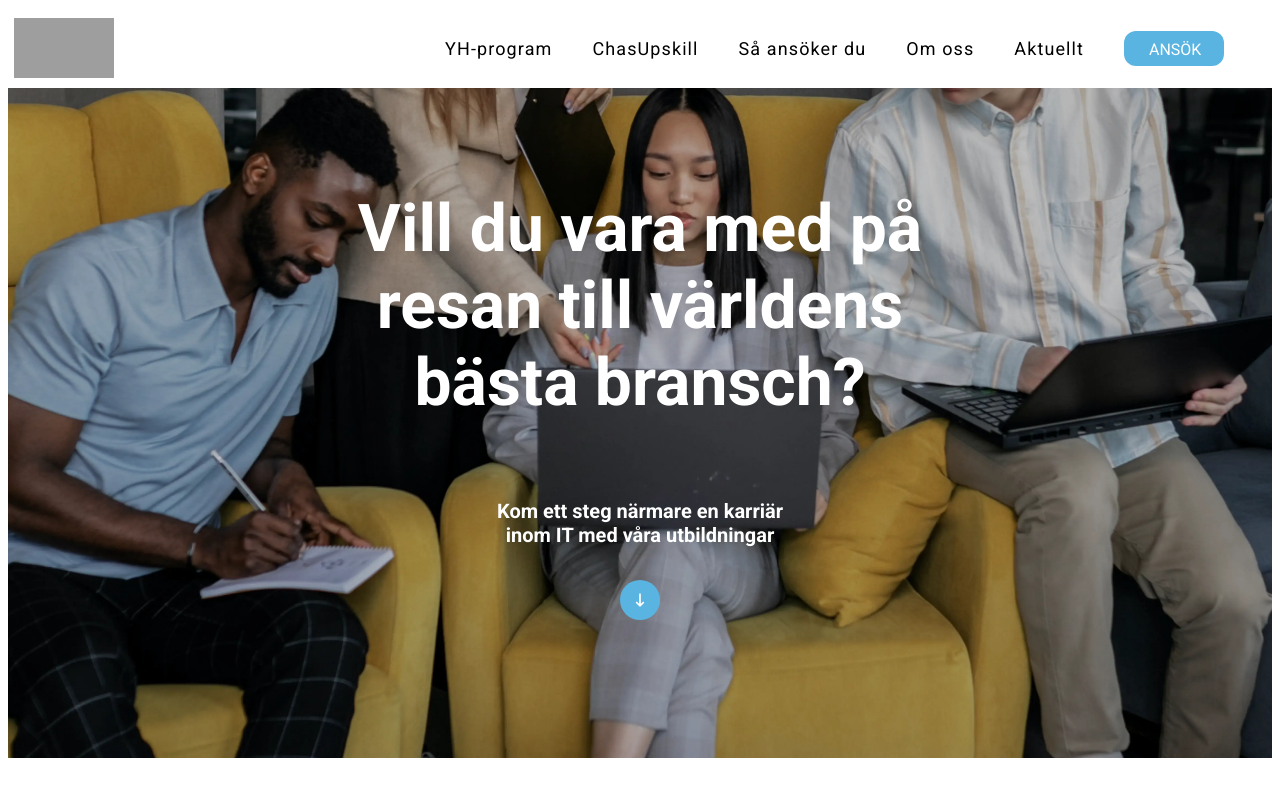
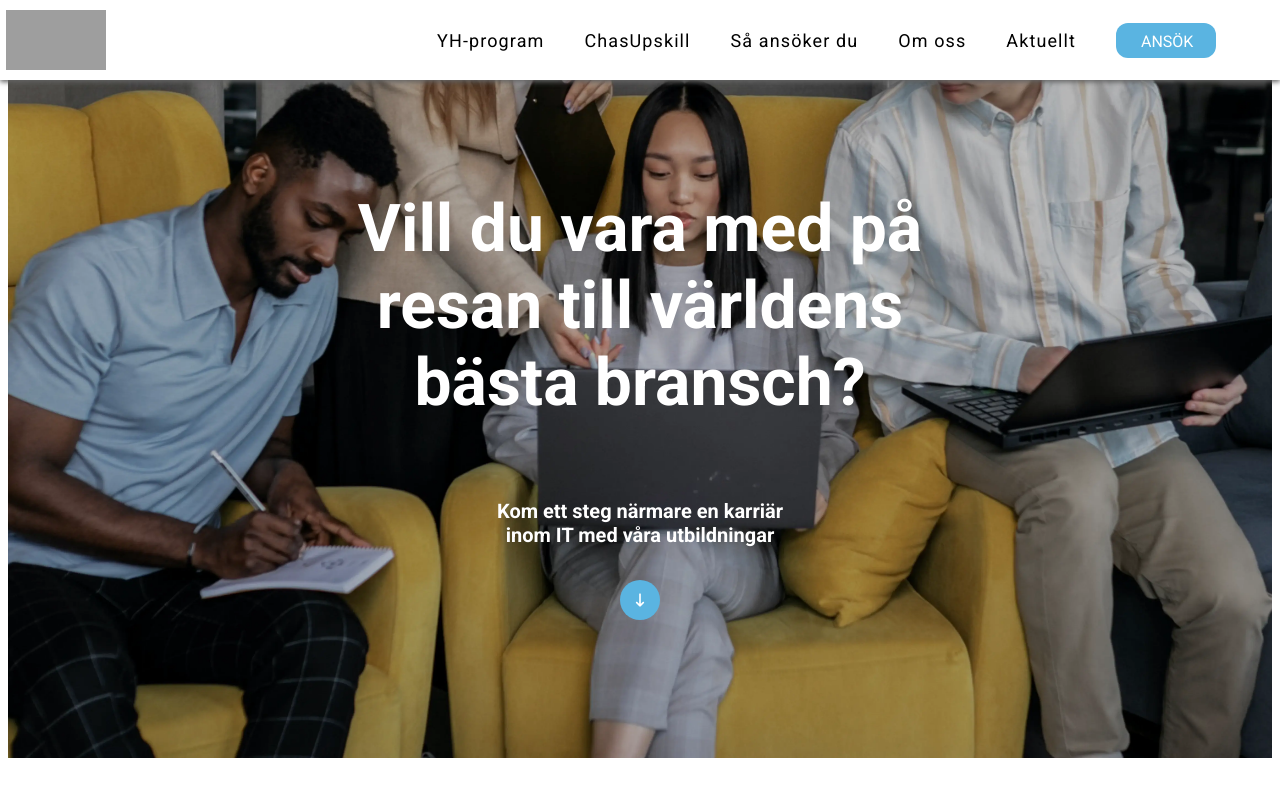
Before and after one commit to joakimstrandlund/landningssida, a plain HTML site: page index.html in a window 1280 px wide. Shown: the top 800 px of the page. Drawn offline with Linux system fonts and the light colour scheme; grey boxes are pictures that could not be loaded.

Commit message:
la till skugga på header

```diff
--- a/landningssida.css
+++ b/landningssida.css
@@ -13,8 +13,11 @@ nav {
   height: 60px;
   padding: 10px 0px 10px 0px;
   box-shadow: 0px 0px 15px 0px rgba(rgb(1, 1, 1), rgb(0, 0, 0), rgb(0, 0, 0), alpha);
-  background-color: white;
+  background-color: rgb(255, 255, 255);
   position: fixed;
+  top: 0px;
+  left: 0px;
+  box-shadow: 0px 2px 5px rgb(99, 99, 99);
 }
 
 .nav-links {
```
